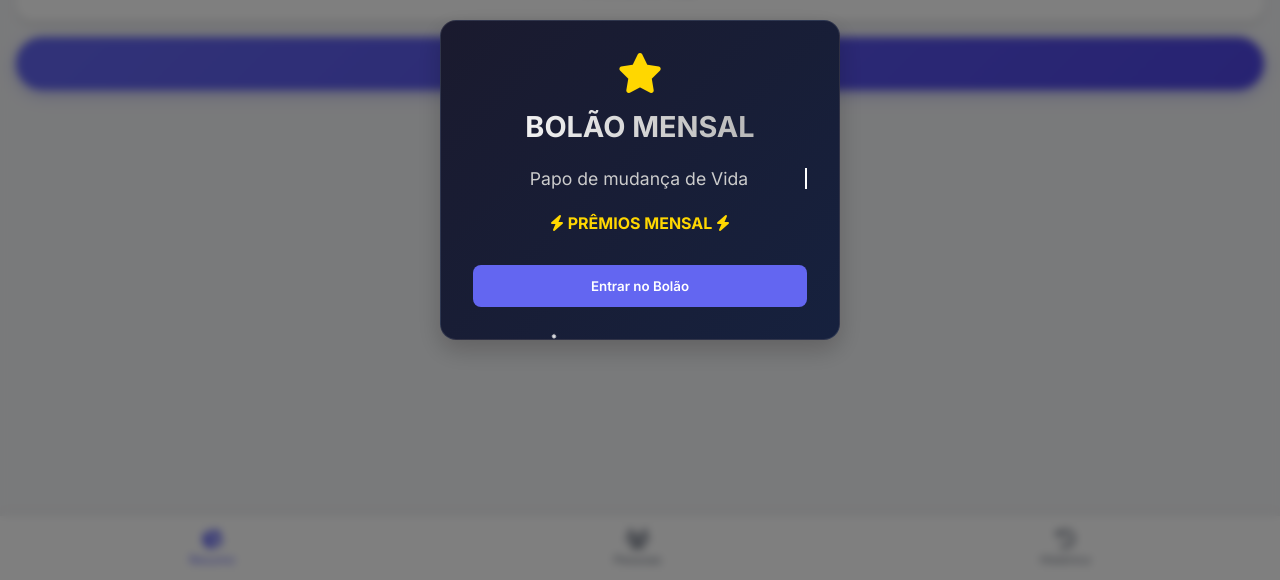
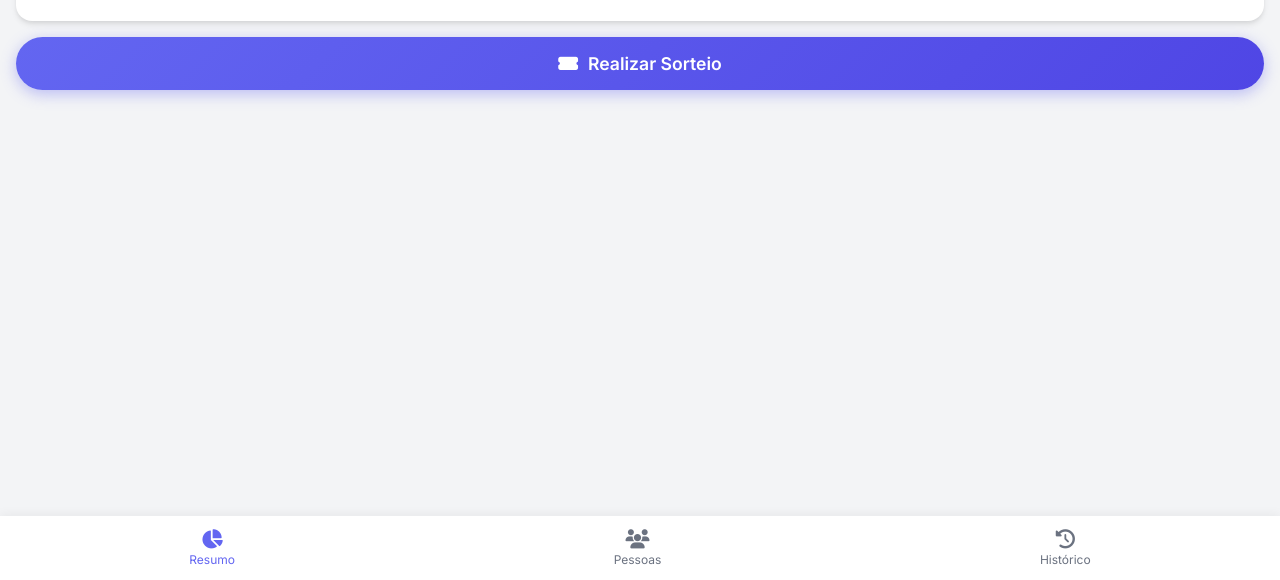
Before and after one commit to tributoscrr/bolao, a plain HTML site: page index.html in a window 1280 px wide. Shown: the part 220-800 px from the top of the page. Drawn offline with Linux system fonts and the light colour scheme; no server answers.

Commit message:
Update index.html

```diff
--- a/index.html
+++ b/index.html
@@ -469,113 +469,6 @@
             height: 30px;
             width: 100%;
         }
-
-        /* --- MODAL DE BOAS-VINDAS --- */
-        #welcome-modal .modal-content {
-            background: linear-gradient(135deg, #1a1a2e, #16213e);
-            color: white;
-            text-align: center;
-            border: 1px solid rgba(255,255,255,0.1);
-            overflow: hidden;
-            position: relative;
-        }
-
-        #welcome-modal .modal-content::before {
-            content: '';
-            position: absolute;
-            top: -50%;
-            left: -50%;
-            width: 200%;
-            height: 200%;
-            background: linear-gradient(
-                to bottom right,
-                rgba(255,255,255,0.1) 0%,
-                transparent 20%,
-                transparent 80%,
-                rgba(255,255,255,0.1) 100%
-            );
-            animation: shimmer 3s infinite linear;
-            z-index: 0;
-        }
-
-        @keyframes shimmer {
-            0% { transform: translateX(-50%) translateY(-50%) rotate(0deg); }
-            100% { transform: translateX(-50%) translateY(-50%) rotate(360deg); }
-        }
-
-        .welcome-title {
-            font-size: 1.8rem;
-            font-weight: 800;
-            margin-bottom: 1.5rem;
-            background: linear-gradient(to right, #fff, #aaa);
-            -webkit-background-clip: text;
-            -webkit-text-fill-color: transparent;
-            position: relative;
-            z-index: 1;
-        }
-
-        .welcome-subtitle {
-            font-size: 1.1rem;
-            margin-bottom: 1.5rem;
-            color: #ccc;
-            position: relative;
-            z-index: 1;
-        }
-
-        .pulse-text {
-            animation: pulse 2s infinite;
-            font-weight: 700;
-            color: #ffd700;
-            position: relative;
-            z-index: 1;
-        }
-
-        @keyframes pulse {
-            0% { opacity: 0.6; }
-            50% { opacity: 1; }
-            100% { opacity: 0.6; }
-        }
-
-        .typing-effect {
-            overflow: hidden;
-            border-right: 2px solid #fff;
-            white-space: nowrap;
-            margin: 0 auto;
-            animation: typing 3.5s steps(40, end), blink-caret 0.75s step-end infinite;
-            position: relative;
-            z-index: 1;
-        }
-
-        @keyframes typing {
-            from { width: 0 }
-            to { width: 100% }
-        }
-
-        @keyframes blink-caret {
-            from, to { border-color: transparent }
-            50% { border-color: #fff }
-        }
-
-        .sparkle {
-            position: absolute;
-            width: 4px;
-            height: 4px;
-            background-color: #fff;
-            border-radius: 50%;
-            animation: sparkle-fall 3s linear infinite;
-            z-index: 0;
-        }
-
-        @keyframes sparkle-fall {
-            0% {
-                transform: translateY(-100px) rotate(0deg);
-                opacity: 1;
-            }
-            100% {
-                transform: translateY(100vh) rotate(360deg);
-                opacity: 0;
-            }
-        }
     </style>
 </head>
 <body>
@@ -646,24 +539,6 @@
             <span>Histórico</span>
         </button>
     </nav>
-
-    <!-- Modal de Boas-Vindas -->
-    <div id="welcome-modal" class="modal-overlay open">
-        <div class="modal-content">
-            <i class="fas fa-star" style="font-size: 2.5rem; color: gold; margin-bottom: 1rem; position: relative; z-index: 1;"></i>
-            <h2 class="welcome-title">BOLÃO MENSAL</h2>
-            <div class="welcome-subtitle">
-                <div class="typing-effect">Papo de mudança de Vida</div>
-            </div>
-
-            <div class="pulse-text" style="margin-bottom: 1.5rem; position: relative; z-index: 1;">
-                <i class="fas fa-bolt"></i> PRÊMIOS MENSAL <i class="fas fa-bolt"></i>
-            </div>
-            <button class="btn-primary" onclick="closeWelcomeModal()" style="position: relative; z-index: 1;">
-                Entrar no Bolão
-            </button>
-        </div>
-    </div>
 
     <!-- Modal para adicionar participantes -->
     <div id="modal-add" class="modal-overlay">
@@ -760,27 +635,7 @@
         // --- INICIALIZAÇÃO ---
         document.addEventListener('DOMContentLoaded', function() {
             initializeApp();
-            createWelcomeSparkles();
         });
-
-        // Função para criar efeito de brilhos no modal de boas-vindas
-        function createWelcomeSparkles() {
-            const modal = document.getElementById('welcome-modal');
-            for (let i = 0; i < 20; i++) {
-                const sparkle = document.createElement('div');
-                sparkle.className = 'sparkle';
-                sparkle.style.left = Math.random() * 100 + '%';
-                sparkle.style.animationDelay = Math.random() * 3 + 's';
-                modal.querySelector('.modal-content').appendChild(sparkle);
-            }
-        }
-
-        // Função para fechar o modal de boas-vindas
-        function closeWelcomeModal() {
-            document.getElementById('welcome-modal').classList.remove('open');
-            // Tocar som de transição
-            playTransitionSound();
-        }
 
         async function initializeApp() {
             try {
@@ -1263,32 +1118,6 @@
             }
         }
 
-        // Novo som para transição do modal de boas-vindas
-        function playTransitionSound() {
-            try {
-                const audioContext = new (window.AudioContext || window.webkitAudioContext)();
-
-                // Som de transição suave
-                const oscillator = audioContext.createOscillator();
-                const gainNode = audioContext.createGain();
-
-                oscillator.connect(gainNode);
-                gainNode.connect(audioContext.destination);
-
-                oscillator.type = 'sine';
-                oscillator.frequency.setValueAtTime(523.25, audioContext.currentTime); // Nota C
-                oscillator.frequency.exponentialRampToValueAtTime(1046.50, audioContext.currentTime + 0.5); // Nota C uma oitava acima
-
-                gainNode.gain.setValueAtTime(0.3, audioContext.currentTime);
-                gainNode.gain.exponentialRampToValueAtTime(0.01, audioContext.currentTime + 0.5);
-
-                oscillator.start();
-                oscillator.stop(audioContext.currentTime + 0.5);
-            } catch (error) {
-                console.log("Áudio não suportado:", error);
-            }
-        }
-
         // --- LÓGICA DE INTERFACE ---
         function switchTab(tabId, btn) {
             document.querySelectorAll('.view-section').forEach(el => el.classList.remove('active'));
```
